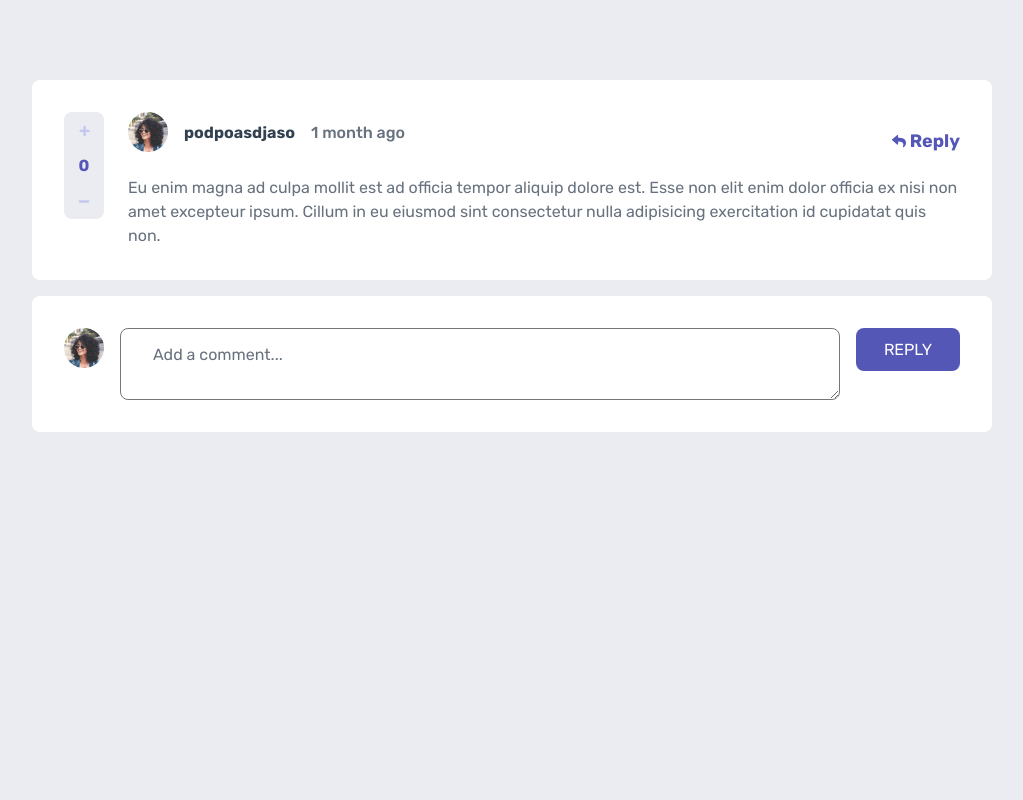
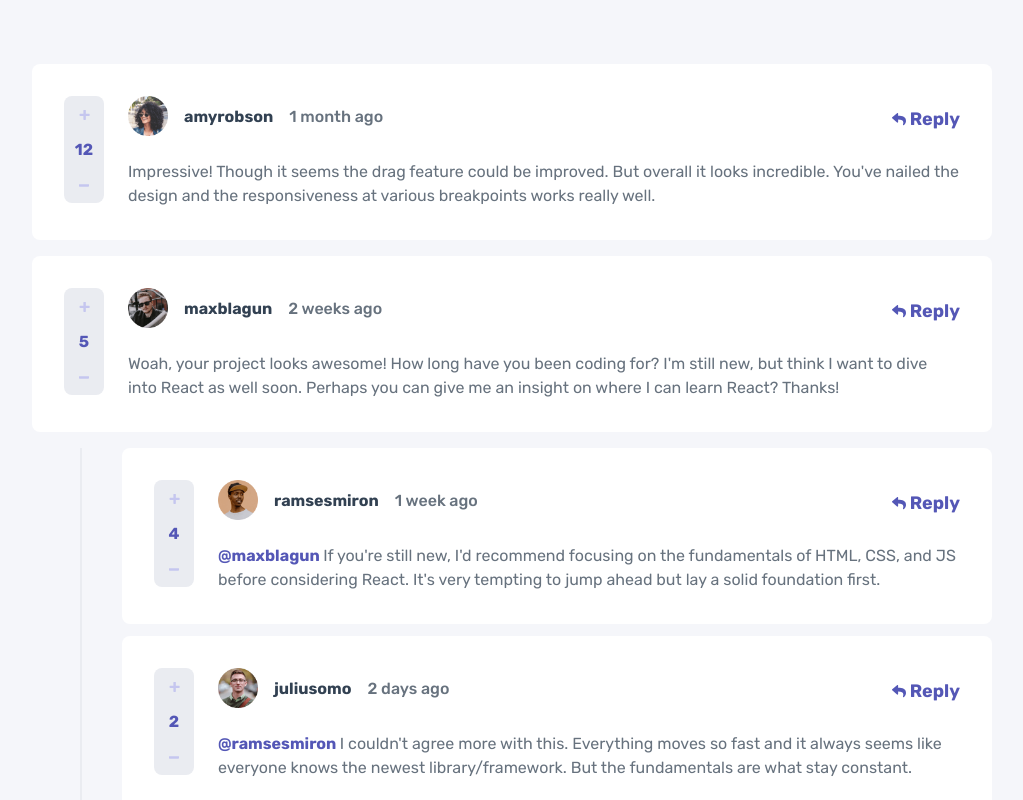
Before and after one commit to rafashiga/frontendmentor-comments-section, a Next.js app: page / in a window 1280 px wide. Shown: the top 800 px of the page, without its empty margins (128-1151 px from the left). Built offline with nearby package versions, Linux system fonts and the light colour scheme.

Commit message:
feat: add comments and replies

```diff
--- a/src/components/CommentsCard/CommentsCard.styles.ts
+++ b/src/components/CommentsCard/CommentsCard.styles.ts
@@ -43,6 +43,11 @@ export const Comment = styled.div`
 	line-height: 1.5rem;
 `;
 
+export const ReplyingTo = styled.span`
+	color: var(--color-primary);
+	font-weight: 700;
+`;
+
 export const ReplyButton = styled.button`
 	background: none;
 	border: none;
--- a/src/components/CommentsCard/CommentsCard.tsx
+++ b/src/components/CommentsCard/CommentsCard.tsx
@@ -1,29 +1,31 @@
-import { ReactNode } from 'react';
-
 import InputStepper from 'components/InputStepper';
+import { Comment } from 'models/Comment';
 import * as S from './CommentsCard.styles';
 
 interface CommentsCardProps {
-	children: ReactNode;
+	comment: Comment;
 }
 
-function CommentsCard() {
+function CommentsCard({ comment }: CommentsCardProps) {
 	return (
 		<S.Container>
 			<S.ScoreContainer>
-				<InputStepper />
+				<InputStepper score={comment.score} />
 			</S.ScoreContainer>
 			<S.Content>
 				<S.AvatarContainer>
-					<S.AvatarImg src='/images/avatars/image-amyrobson.png' alt='Avatar' />
-					<S.Name>podpoasdjaso</S.Name>
-					<S.Date> 1 month ago </S.Date>
+					<S.AvatarImg
+						src={comment.user.image.png}
+						alt={comment.user.username}
+					/>
+					<S.Name>{comment.user.username}</S.Name>
+					<S.Date> {comment.createdAt} </S.Date>
 				</S.AvatarContainer>
 				<S.Comment>
-					Eu enim magna ad culpa mollit est ad officia tempor aliquip dolore
-					est. Esse non elit enim dolor officia ex nisi non amet excepteur
-					ipsum. Cillum in eu eiusmod sint consectetur nulla adipisicing
-					exercitation id cupidatat quis non.
+					{comment.replyingTo && (
+						<S.ReplyingTo>@{comment.replyingTo} </S.ReplyingTo>
+					)}
+					{comment.content}
 				</S.Comment>
 				<S.ReplyButton type='button'>
 					<S.ReplyIcon src='/images/icon-reply.svg' /> Reply
--- a/src/components/InputCard/InputCard.styles.ts
+++ b/src/components/InputCard/InputCard.styles.ts
@@ -20,6 +20,7 @@ export const Textarea = styled.textarea`
 	width: 100%;
 	padding: 1rem 2rem;
 	border-radius: 0.5rem;
+	border: 1px solid var(--gray-300);
 
 	font-size: 1rem;
 	color: var(--gray-600);
--- a/src/components/InputCard/InputCard.tsx
+++ b/src/components/InputCard/InputCard.tsx
@@ -1,11 +1,14 @@
+import { User } from 'models/Comment';
 import * as S from './InputCard.styles';
 
-interface InputCardProps {}
+interface InputCardProps {
+	user: User;
+}
 
-function InputCard() {
+function InputCard({ user }: InputCardProps) {
 	return (
 		<S.Container>
-			<S.AvatarImg src='/images/avatars/image-amyrobson.png' alt='Avatar' />
+			<S.AvatarImg src={user.image.png} alt={user.username} />
 			<S.Textarea placeholder='Add a comment...' />
 			<S.Button> Reply </S.Button>
 		</S.Container>
--- a/src/components/InputStepper/InputStepper.tsx
+++ b/src/components/InputStepper/InputStepper.tsx
@@ -1,10 +1,12 @@
 import { useState } from 'react';
 import * as S from './InputStepper.styles';
 
-interface InputStepperProps {}
+interface InputStepperProps {
+	score: number;
+}
 
-function InputStepper() {
-	const [total, setTotal] = useState(0);
+function InputStepper({ score }: InputStepperProps) {
+	const [total, setTotal] = useState(score);
 
 	const handleIncrease = () => {
 		setTotal(total + 1);
--- /dev/null
+++ b/src/models/Comment.ts
@@ -0,0 +1,18 @@
+export type Image = {
+	png: string;
+	webp: string;
+};
+
+export type User = {
+	image: Image;
+	username: string;
+};
+
+export type Comment = {
+	id: number;
+	content: string;
+	createdAt: string;
+	score: number;
+	user: User;
+	replyingTo?: string;
+};
--- a/src/pages/index.tsx
+++ b/src/pages/index.tsx
@@ -1,10 +1,27 @@
 import type { NextPage } from 'next';
 import Head from 'next/head';
+import * as S from 'styles/Home.styles';
 
+import data from '../../data.json';
+
+import { Comment } from 'models/Comment';
 import CommentsCard from 'components/CommentsCard';
 import InputCard from 'components/InputCard';
 
 const Home: NextPage = () => {
+	const renderReply = (replies: Comment[]) => {
+		if (replies.length) {
+			return (
+				<S.ReplyContainer>
+					{replies.map((reply) => (
+						<CommentsCard key={reply.id} comment={reply} />
+					))}
+				</S.ReplyContainer>
+			);
+		}
+		return '';
+	};
+
 	return (
 		<div>
 			<Head>
@@ -12,10 +29,15 @@ const Home: NextPage = () => {
 				<meta name='description' content='Comments Section' />
 				<link rel='icon' href='/favicon.ico' />
 			</Head>
-			<section className='home-container'>
-				<CommentsCard />
-				<InputCard />
-			</section>
+			<S.Container>
+				{data.comments.map((comment) => (
+					<>
+						<CommentsCard key={comment.id} comment={comment} />
+						{renderReply(comment.replies)}
+					</>
+				))}
+				<InputCard user={data.currentUser} />
+			</S.Container>
 		</div>
 	);
 };
--- /dev/null
+++ b/src/styles/Home.styles.ts
@@ -0,0 +1,22 @@
+import styled from 'styled-components';
+
+export const Container = styled.section`
+	width: 75%;
+	margin: 0 auto;
+	margin-top: 4rem;
+	padding-bottom: 2rem;
+	display: flex;
+	flex-direction: column;
+	align-items: center;
+	gap: 1rem;
+`;
+
+export const ReplyContainer = styled.div`
+	margin-left: 3rem;
+	padding-left: 2.5rem;
+	border-left: 2px solid var(--gray-300);
+
+	display: flex;
+	flex-direction: column;
+	gap: 0.75rem;
+`;
--- a/src/styles/global.ts
+++ b/src/styles/global.ts
@@ -22,23 +22,13 @@ const GlobalStyles = createGlobalStyle`
   }
 
   body {
-    background: var(--gray-300);
+    background: var(--gray-200);
   }
 
   button {
     font-size: 1rem;
     cursor: pointer;
   }
-
-  .home-container {
-    width: 75%;
-    height: 100vh;
-    margin: 5rem auto;
-    display: flex;
-    flex-direction: column;
-    align-items: center;
-    gap: 1rem;
-  }
 `;
 
 export default GlobalStyles;
```
